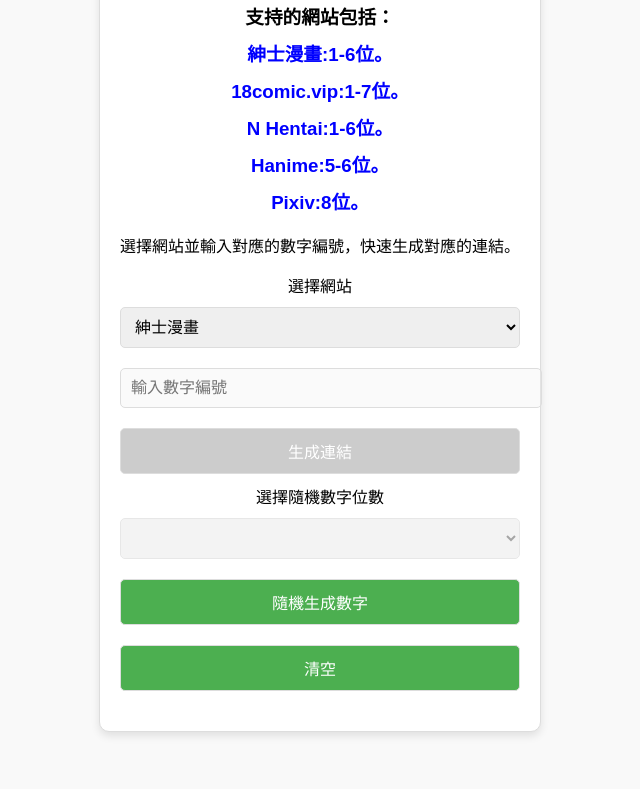
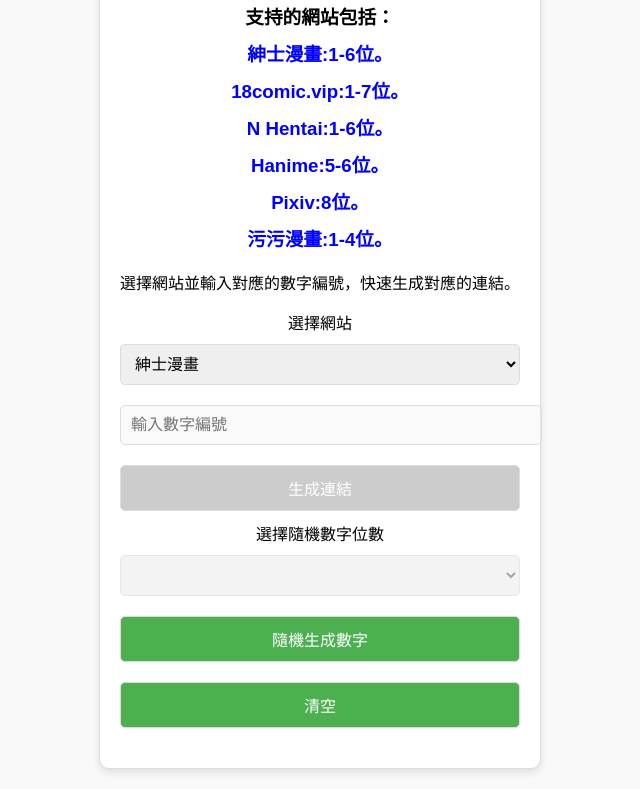
Before and after one commit to Iamsvito/hehe, a plain HTML site: page index.html in a window 1280 px wide. Shown: the part 128-917 px from the top of the page, without its empty margins (320-960 px from the left). Before the commit the page ends 880 px from the top, so only its background shows below. Drawn offline with Linux system fonts and the light colour scheme.

Commit message:
Update index.html

```diff
--- a/index.html
+++ b/index.html
@@ -74,6 +74,7 @@
         <a href="https://nhentai.net/" target="_blank" rel="noopener noreferrer">N Hentai:1-6位。</a>
         <a href="https://hanime1.me/comics" target="_blank" rel="noopener noreferrer">Hanime:5-6位。</a>
         <a href="https://www.pixiv.net/" target="_blank" rel="noopener noreferrer">Pixiv:8位。</a>
+        <a href="https://www.comicbox.xyz/index" target="_blank" rel="noopener noreferrer">污污漫畫:1-4位。</a>
         </h3>
         <p>選擇網站並輸入對應的數字編號，快速生成對應的連結。</p>
 
```
